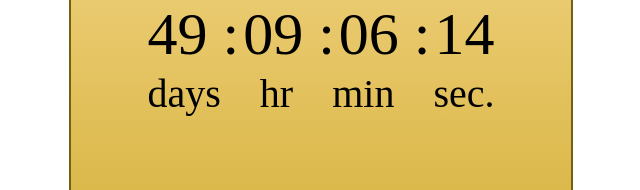
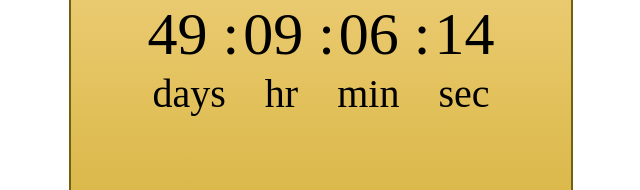
Before and after one commit to lacavalier/countsale, a plain HTML site: page index.html in a window 1280 px wide. Shown: the part 340-530 px from the top of the page, without its empty margins (319-959 px from the left). Drawn offline with Linux system fonts and the light colour scheme.

Commit message:
Update index.html

```diff
--- a/index.html
+++ b/index.html
@@ -17,7 +17,7 @@
         <div class="days1">days</div>
         <div class="hours1">hr</div>
         <div class="minutes1">min</div>
-        <div class="seconds1">sec.</div>
+        <div class="seconds1">sec</div>
       </div>
       <script src="countrevers.js"></script>
     </div>
```
